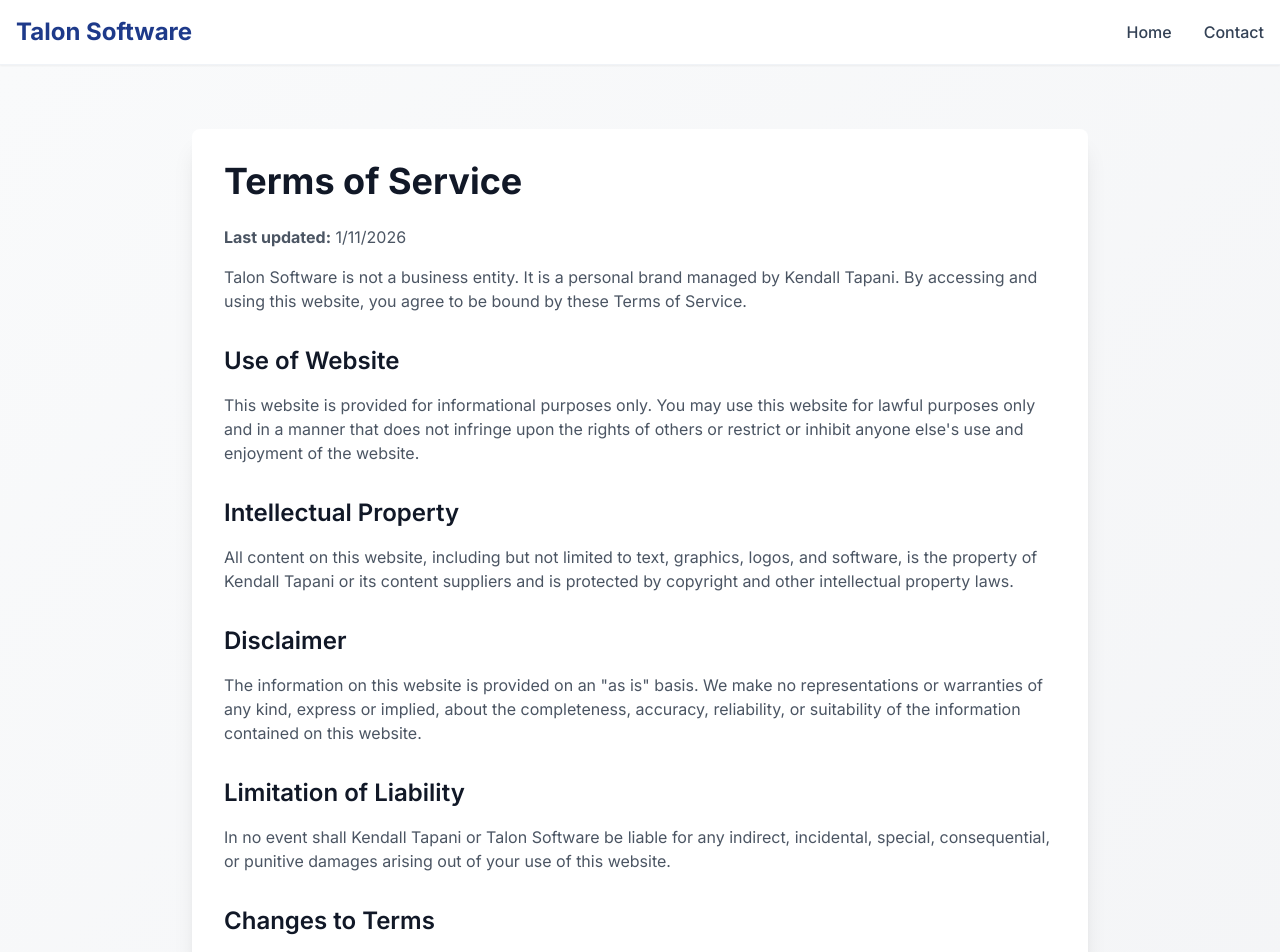
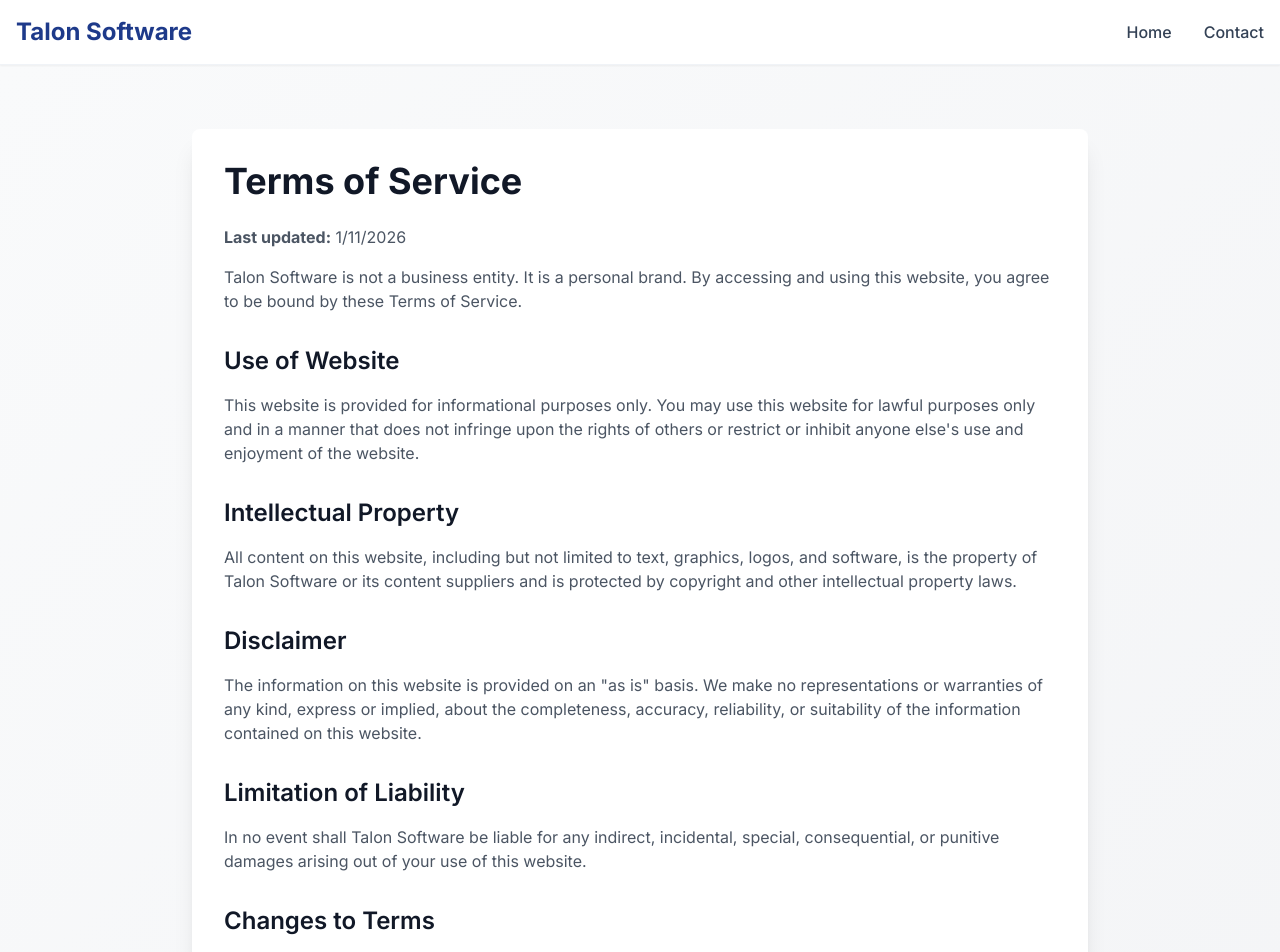
Before and after one commit to KendallTapani/Talon_Software_Site, a Next.js app: page /terms in a window 1280 px wide. Shown: the top 952 px of the page. Built offline with nearby package versions, Linux system fonts and the light colour scheme.

Commit message:
text update

```diff
--- a/app/page.tsx
+++ b/app/page.tsx
@@ -27,7 +27,7 @@
               {/* Social Links */}
               <div className="flex justify-center items-center gap-4 mb-16">
                 <a
-                  href="https://github.com/kendalltapani"
+                  href="https://github.com/talonsoftware-llc"
                   target="_blank"
                   rel="noopener noreferrer"
                   className="group relative inline-flex items-center px-8 py-4 bg-white text-slate-800 rounded-2xl shadow-lg hover:shadow-xl transition-all duration-300 hover:-translate-y-1 border border-slate-200"
@@ -48,7 +48,7 @@
                   <span className="font-semibold relative z-10 group-hover:text-white transition-colors">GitHub</span>
                 </a>
                 <a
-                  href="https://linkedin.com/in/kendalltapani"
+                  href="https://www.linkedin.com/in/talon-software-2456043a5/"
                   target="_blank"
                   rel="noopener noreferrer"
                   className="group relative inline-flex items-center px-8 py-4 bg-gradient-to-r from-blue-800 to-blue-900 text-white rounded-2xl shadow-lg hover:shadow-xl transition-all duration-300 hover:-translate-y-1 hover:from-blue-700 hover:to-blue-800"
--- a/app/privacy/page.tsx
+++ b/app/privacy/page.tsx
@@ -17,10 +17,9 @@
                   <strong>Last updated:</strong> {new Date().toLocaleDateString()}
                 </p>
                 <p className="text-gray-600 dark:text-gray-300 mb-6">
-                  Talon Software is not a business entity. It is a personal brand
-                  managed by Kendall Tapani. This privacy policy describes how
-                  information is collected and used when you interact with this
-                  website.
+                  Talon Software is not a business entity. It is a personal brand.
+                  This privacy policy describes how information is collected and used
+                  when you interact with this website.
                 </p>
 
                 <h2 className="text-2xl font-semibold text-gray-900 dark:text-white mt-8 mb-4">
--- a/app/terms/page.tsx
+++ b/app/terms/page.tsx
@@ -17,9 +17,8 @@
                   <strong>Last updated:</strong> {new Date().toLocaleDateString()}
                 </p>
                 <p className="text-gray-600 dark:text-gray-300 mb-6">
-                  Talon Software is not a business entity. It is a personal brand
-                  managed by Kendall Tapani. By accessing and using this website,
-                  you agree to be bound by these Terms of Service.
+                  Talon Software is not a business entity. It is a personal brand.
+                  By accessing and using this website, you agree to be bound by these Terms of Service.
                 </p>
 
                 <h2 className="text-2xl font-semibold text-gray-900 dark:text-white mt-8 mb-4">
@@ -37,8 +36,8 @@
                 </h2>
                 <p className="text-gray-600 dark:text-gray-300 mb-4">
                   All content on this website, including but not limited to text,
-                  graphics, logos, and software, is the property of Kendall
-                  Tapani or its content suppliers and is protected by copyright
+                  graphics, logos, and software, is the property of Talon Software
+                  or its content suppliers and is protected by copyright
                   and other intellectual property laws.
                 </p>
 
@@ -56,7 +55,7 @@
                   Limitation of Liability
                 </h2>
                 <p className="text-gray-600 dark:text-gray-300 mb-4">
-                  In no event shall Kendall Tapani or Talon Software be liable
+                  In no event shall Talon Software be liable
                   for any indirect, incidental, special, consequential, or
                   punitive damages arising out of your use of this website.
                 </p>
--- a/components/Footer.tsx
+++ b/components/Footer.tsx
@@ -37,7 +37,7 @@
             <ul className="space-y-2 text-sm">
               <li>
                 <a
-                  href="https://github.com/kendalltapani"
+                  href="https://github.com/talonsoftware-llc"
                   target="_blank"
                   rel="noopener noreferrer"
                   className="hover:text-white transition-colors"
@@ -47,7 +47,7 @@
               </li>
               <li>
                 <a
-                  href="https://linkedin.com/in/kendalltapani"
+                  href="https://www.linkedin.com/in/talon-software-2456043a5/"
                   target="_blank"
                   rel="noopener noreferrer"
                   className="hover:text-white transition-colors"
```
